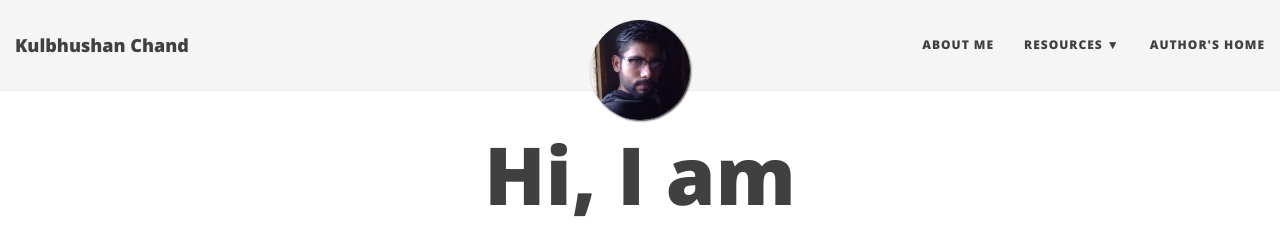
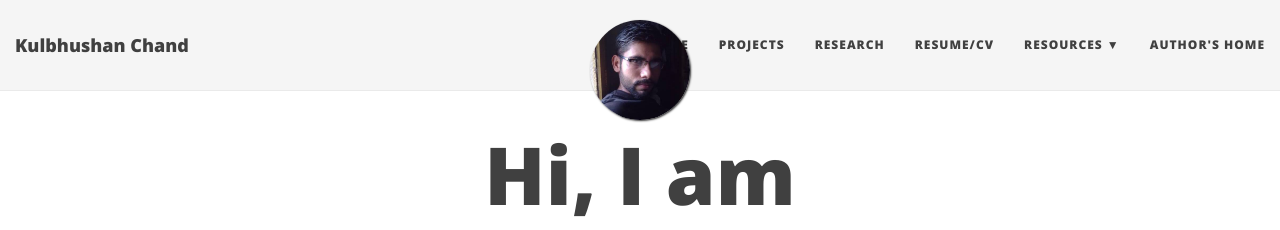
Before and after one commit to kulbhushanchand/kulbhushan-chand.github.io-v1, a Jekyll site: the page built from index.html, in a window 1280 px wide. Shown: the top 230 px of the page. Built offline with Jekyll 4.4.1, drawn with Linux system fonts in a browser that asks for light colours; nearby versions of some CDN libraries; the list of posts is cut into pages by our own code; some of the changed lines change nothing that is shown.

Commit message:
Update _config.yml

```diff
--- a/_config.yml
+++ b/_config.yml
@@ -17,13 +17,16 @@ baseurl: ""
 title: Kulbhushan Chand
 
 # Short description of your site
-description: Welcome to my personal website...!!!
+description: Hi, I am Kulbhushan Chand
 
 # --- Navigation bar options --- #
 
 # List of links in the navigation bar
 navbar-links:
   About Me: "aboutme"
+  Projects: "projects"
+  Research: "research"
+  Resume/CV: ""
   Resources:
     - Beautiful Jekyll: "http://deanattali.com/beautiful-jekyll/"
     - Learn markdown: "http://www.markdowntutorial.com/"
@@ -71,7 +74,7 @@ author:
 # You can reorder the items to define the link order.
 # If you want to add a new link that isn't here, you'll need to also edit the file _data/SocialNetworks.yml
 social-network-links:
-  rss: true
+  rss: false
   email: "kulbhushan.chand@gmail.com"
   facebook: kulbhushan.chand.007
   github: Kulbhushan-Chand
@@ -96,6 +99,17 @@ share-links-active:
   facebook: true
   google: false
   linkedin: true
+
+ # Select which links to show in the footer
+footer-links-active:
+  rss: false
+  facebook: true
+  email: true
+  twitter: true
+  github: true
+  linkedin: false
+  stackoverflow: false
+
 
 # How to display the link to the website in the footer
 # Remove this if you don't want a link in the footer
```
